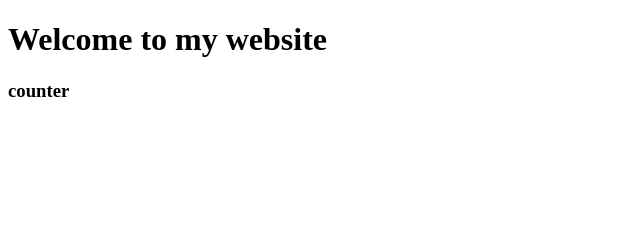
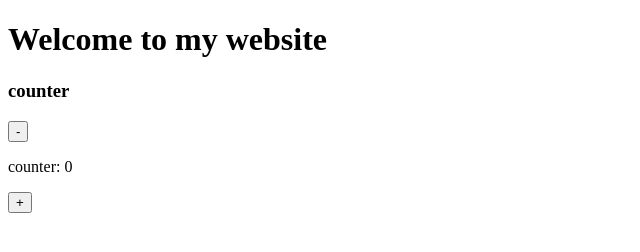
Before and after one commit to IsraelBenZeev/test-for-working-with-git, a plain HTML site: page index.html in a window 1280 px wide. Shown: the whole page, without its empty margins (0-640 px from the left). Drawn offline with Linux system fonts and the light colour scheme.

Commit message:
buttons and div added

```diff
--- a/index.html
+++ b/index.html
@@ -8,5 +8,10 @@
 <body>
     <h1>Welcome to my website</h1>
     <h3>counter</h3>
+    <div>
+        <button>-</button>
+        <p>counter: 0</p>
+        <button>+</button>
+    </div>
 </body>
 </html>
```
